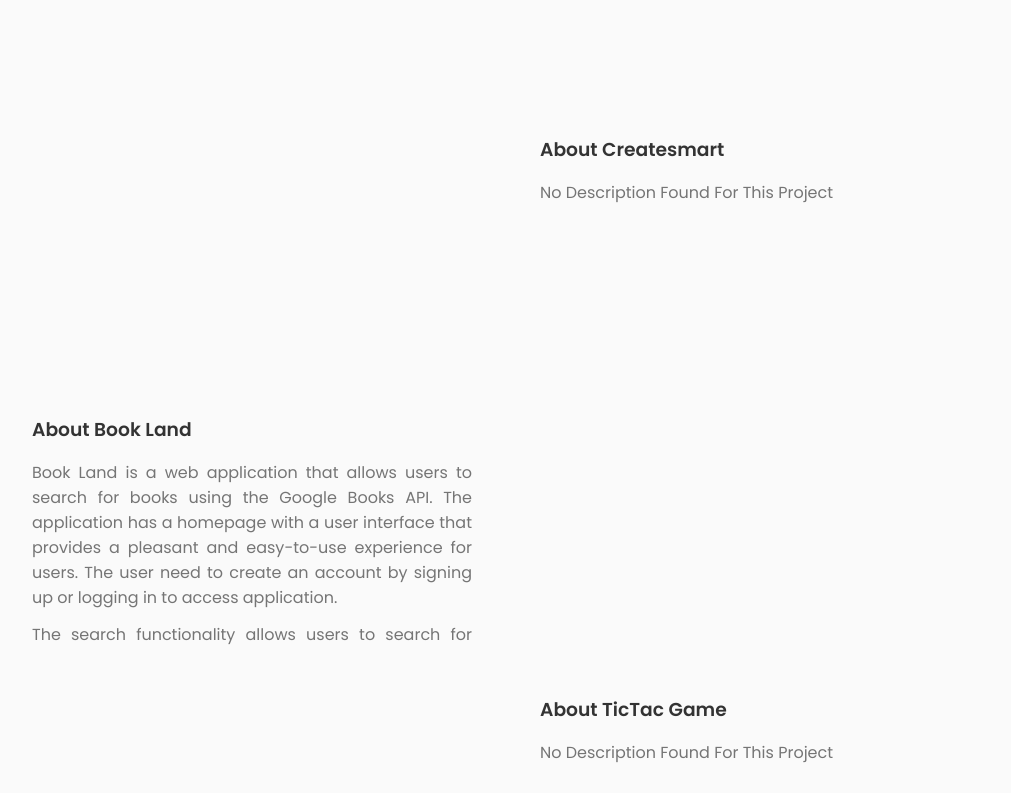
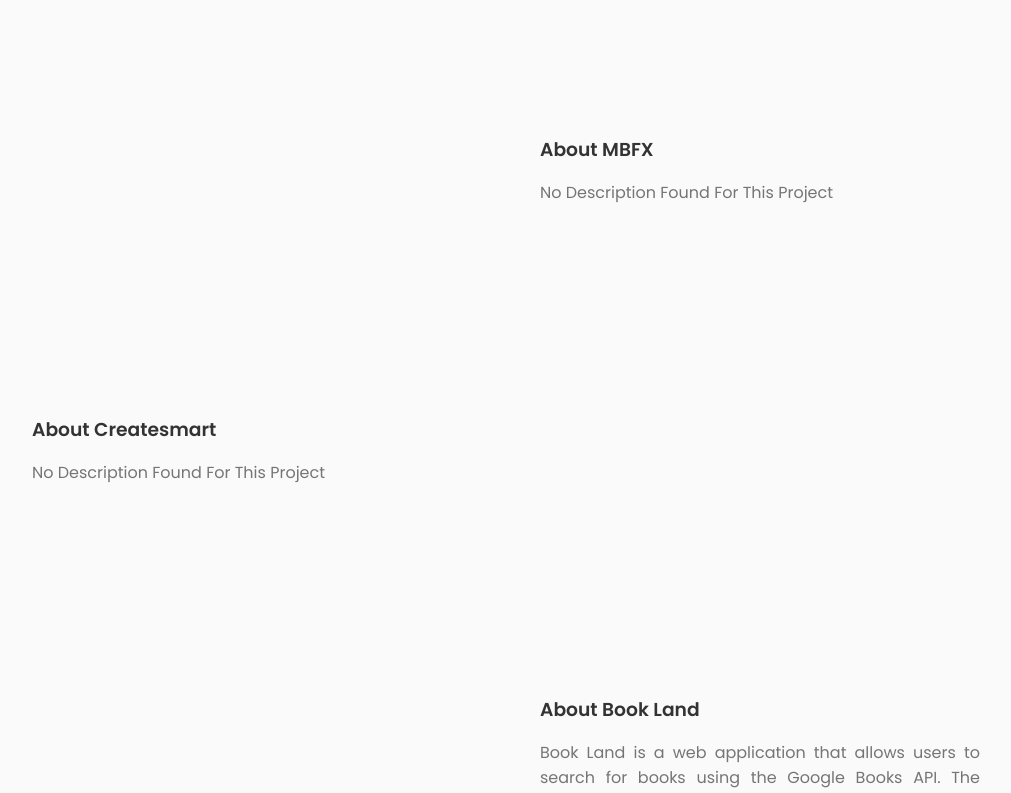
Before and after one commit to ahmed-dev-chain/Portfolio-Site, a React (Create React App) app: page / in a window 1280 px wide. Shown: the part 2740-3533 px from the top of the page, without its empty margins (134-1145 px from the left). Built offline with nearby package versions, Linux system fonts and the light colour scheme; the HTML template or start-up script is replaced by a standard one.

Commit message:
added MBFX

```diff
--- a/src/components/projects/Projects.jsx
+++ b/src/components/projects/Projects.jsx
@@ -10,6 +10,7 @@
 import TicTac from "../../assets/TicTac.png";
 import BookLand from "../../assets/BookLand.png";
 import Createsmart from "../../assets/Createsmart.png";
+import MBFX from "../../assets/MBFX.png";
 import "./Projects.css";
 
 const Projects = () => {
@@ -25,6 +26,13 @@
       {/* <div className="projects_container container grid"> */}
         <Project
           projects={[
+            {
+              imageURL: MBFX,
+              title: "MBFX",
+              // github: "https://github.com",
+              demo: "https://mbfx.co",
+              // description: ``,
+            },
             {
               imageURL: Createsmart,
               title: "Createsmart",
```
Also changed, not shown: src/assets/MBFX.png (added).
